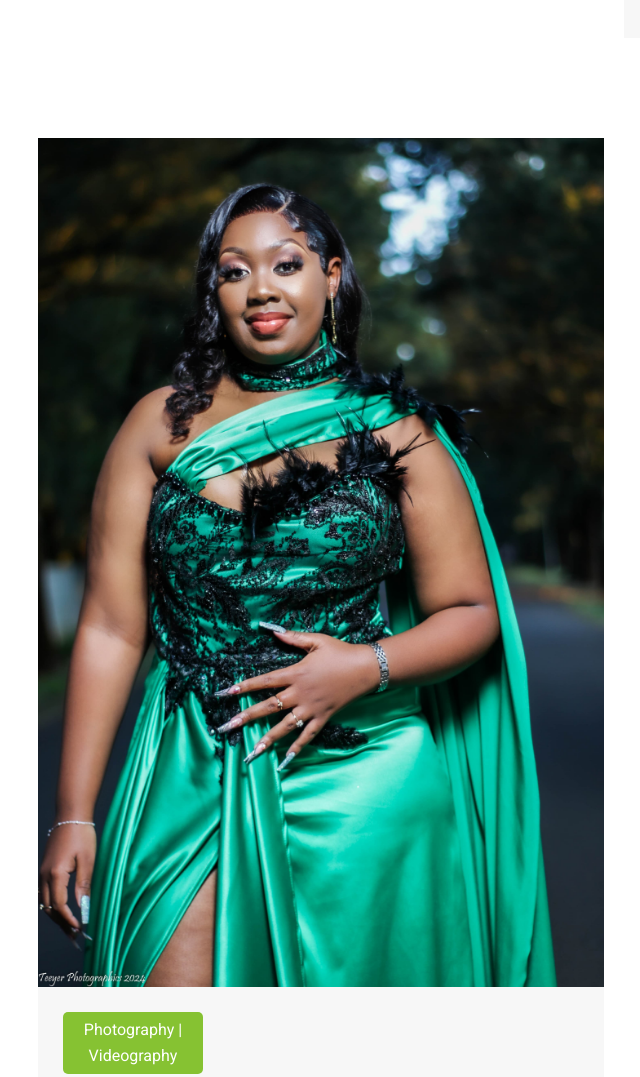
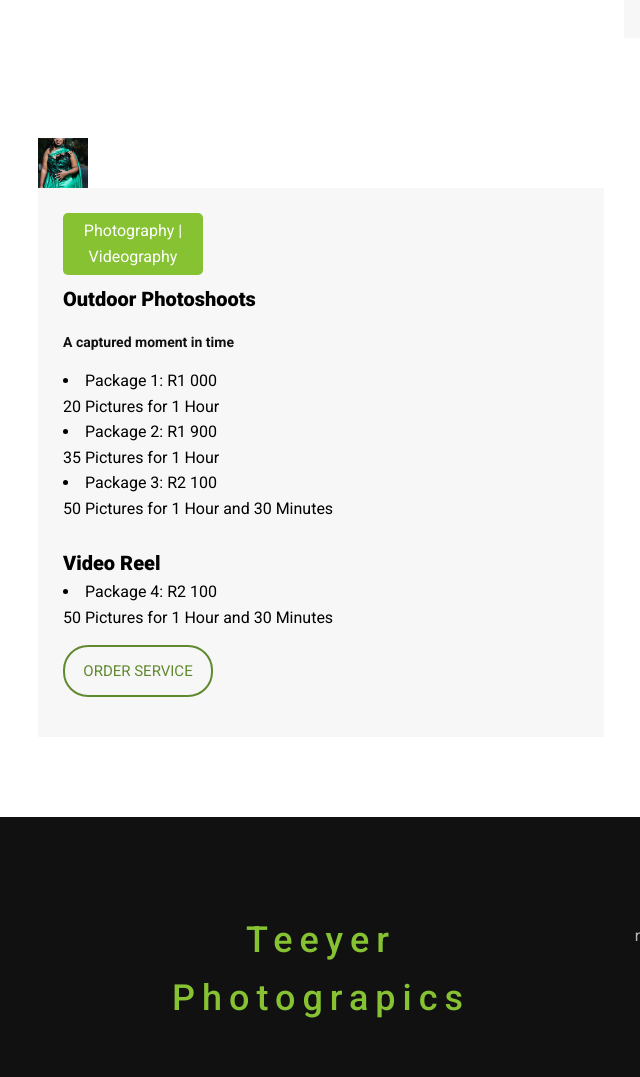
Before and after one commit to mshadow0012/TeeyerWebsite, a plain HTML site: page price.html in a window 1280 px wide. Shown: the part 5720-6797 px from the top of the page, without its empty margins (26-666 px from the left). Drawn offline with Linux system fonts and the light colour scheme.

Commit message:
add price styling

```diff
--- a/main.css
+++ b/main.css
@@ -392,6 +392,13 @@
     color: var(--dark);
     margin-top: 16px;
 }
+.price-image{
+    width: 50px;
+    height: 50px;
+    object-fit: cover;
+}
+
+
 
 /*************** end of price.html ***********/
 
--- a/price.html
+++ b/price.html
@@ -401,7 +401,7 @@
 
                         <!-- single price post -->
                         <div class = "price">
-                            <img src = "images/price10.jpg">
+                            <img src = "images/price10.jpg" class="price-image">
                             <div class = "price-content">
                                 <span class = "badge">Photography | Videography</span>
                                 <span class = "misc-info">
```
